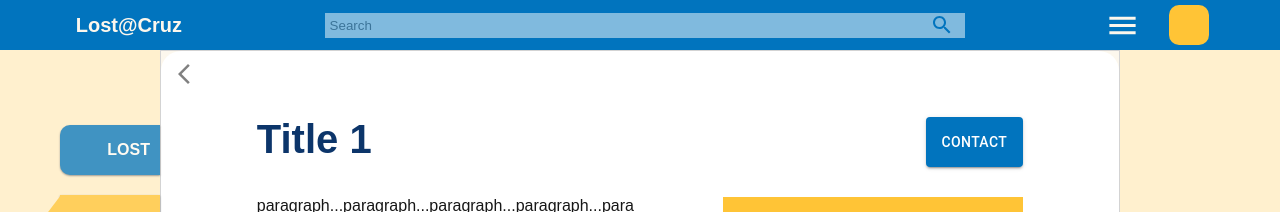
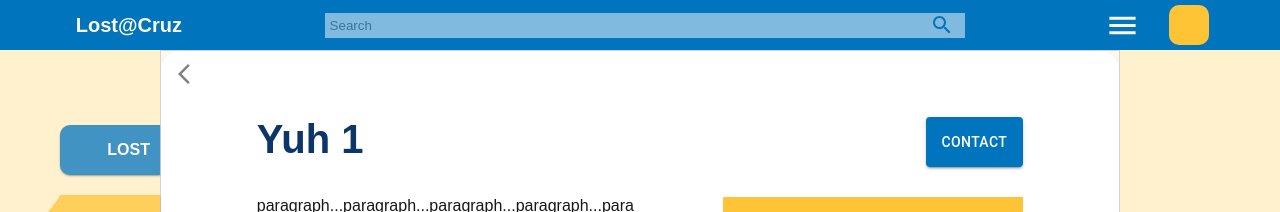
Before and after one commit to hamza-bassal/lost-cruz, a Next.js app in the folder lost-cruz/: page /forum/1 in a window 1280 px wide. Shown: the top 212 px of the page. Built offline with nearby package versions, Linux system fonts and the light colour scheme.

Commit message:
comments

```diff
--- a/lost-cruz/app/forum/[postId]/page.js
+++ b/lost-cruz/app/forum/[postId]/page.js
@@ -107,7 +107,7 @@
                                 marginBottom: '10px',
                             }}>
                                 <Box sx={{ maxWidth: '80%', }}>
-                                    <h1 className={styles.title}>Title {params.postId}</h1>
+                                    <h1 className={styles.title}>Yuh {params.postId}</h1>
                                 </Box>
                                 <Button variant="contained" sx={{ bgcolor: "#0174BE", height: '50px' }}>Contact</Button>
                             </Box>
```
